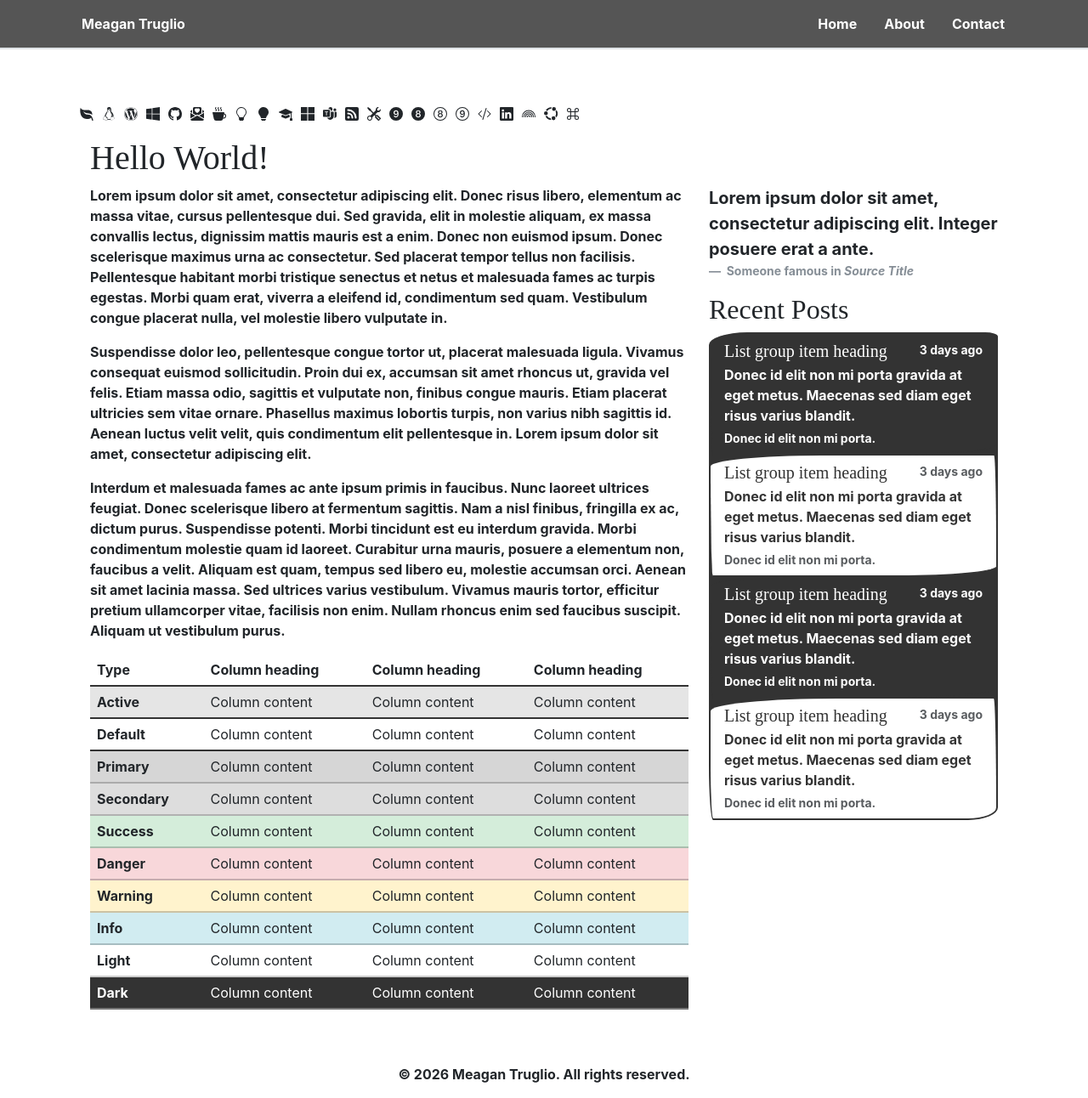
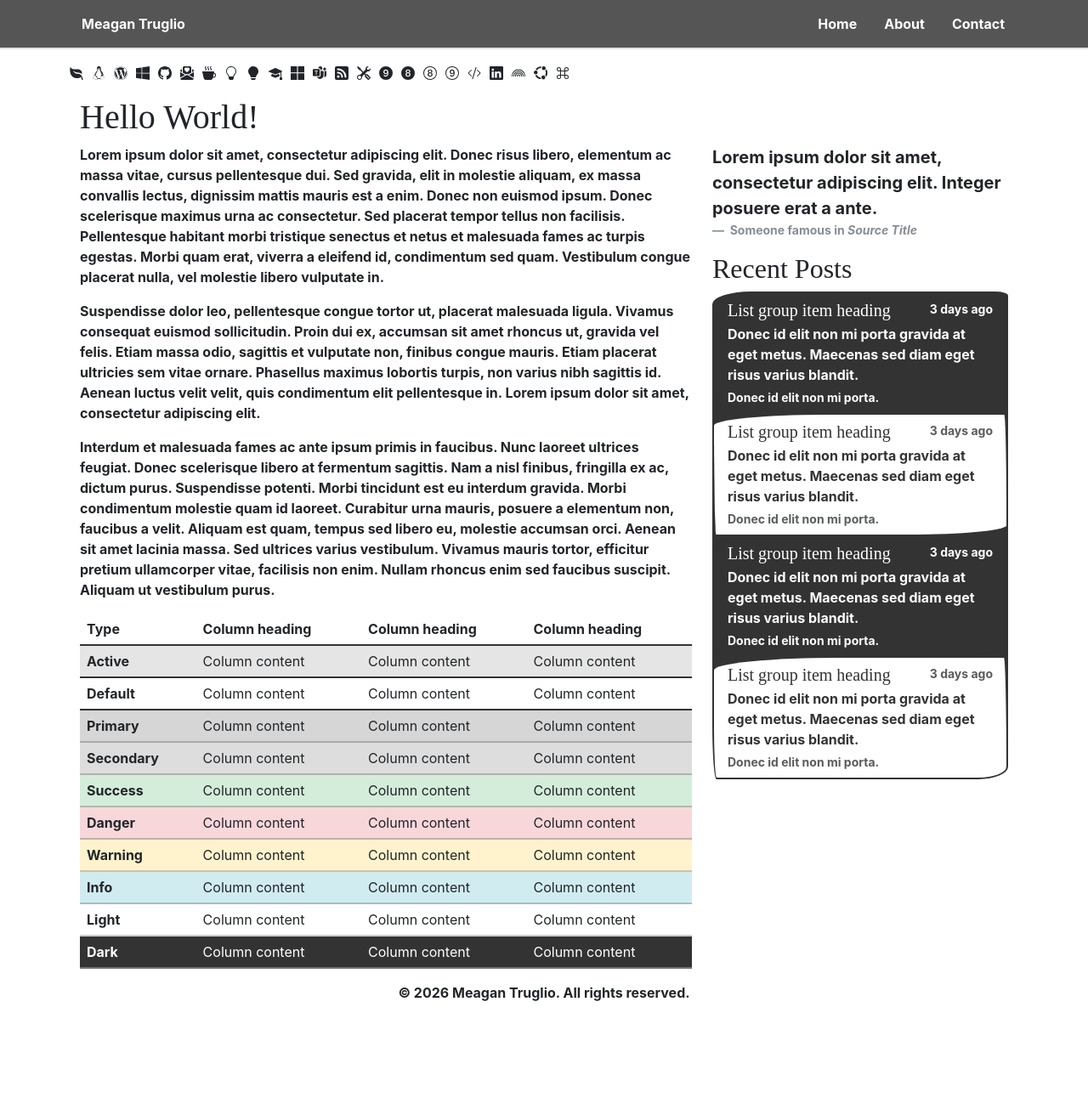
Before and after one commit to meagantroot/beta.mltydesigns.com, a Jekyll site: the page built from index.md, in a window 1280 px wide. Shown: the whole page at 85% size. Built offline with Jekyll 4.4.1, drawn with Linux system fonts in a browser that asks for light colours; some web fonts are replaced; after the commit the page ends 1196 px from its top, so only the background shows below that.

Commit message:
<main class="container py-5"> main

```diff
--- a/_layouts/base.html
+++ b/_layouts/base.html
@@ -7,9 +7,9 @@
 
   {% include header.html %}
 
-  <div class="container-fluid">
+  <main class="container py-5">
   {{ page.content }}
-  </div>
+  </main>
 
   {% include footer.html %}
 
--- a/index.md
+++ b/index.md
@@ -5,8 +5,6 @@
 layout: home
 title: Home
 ---
-
-<main class="container py-5">
       <h1>
 
 <svg xmlns="http://www.w3.org/2000/svg" width="16" height="16" fill="currentColor" class="bi bi-leaf-fill" viewBox="0 0 16 16">
@@ -416,4 +414,3 @@ title: Home
     </div>
   </div>
 </div>
-</main>
```
